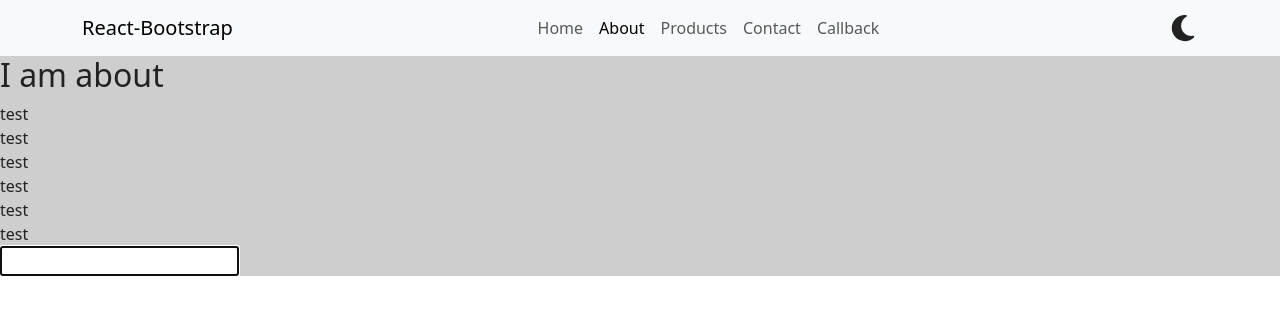
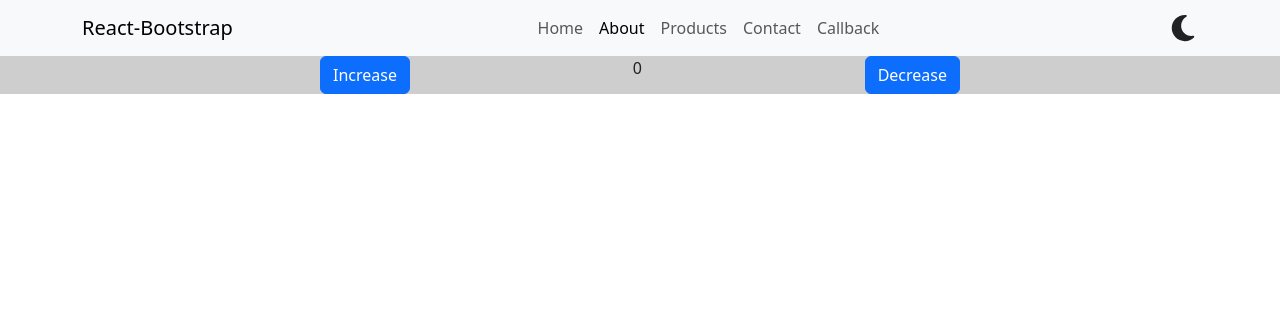
Before and after one commit to Mohamed-Ahmed10/kimit_140, a React (Vite) app: page /about in a window 1280 px wide. Shown: the top 314 px of the page. Built offline with nearby package versions, Linux system fonts and the light colour scheme.

Commit message:
Last session

```diff
--- a/package.json
+++ b/package.json
@@ -15,7 +15,9 @@
     "react-bootstrap": "^2.10.2",
     "react-dom": "^18.2.0",
     "react-icons": "^5.0.1",
+    "react-redux": "^9.1.2",
     "react-router-dom": "^6.22.3",
+    "redux": "^5.0.1",
     "sass": "^1.72.0",
     "sweetalert2": "^11.10.7"
   },
--- a/src/main.jsx
+++ b/src/main.jsx
@@ -6,11 +6,16 @@ import 'bootstrap/dist/css/bootstrap.min.css';
 import 'sweetalert2/src/sweetalert2.scss'
 import { BrowserRouter } from "react-router-dom"
 import ThemeProvider from './context/ThemeContext.jsx';
+import { Provider } from 'react-redux';
+import store from './redux/store.js';
+
 ReactDOM.createRoot(document.getElementById('root')).render(
   <React.StrictMode>
     <BrowserRouter>
       <ThemeProvider>
+        <Provider store={store}>
         <App />
+        </Provider>
       </ThemeProvider>
     </BrowserRouter>
   </React.StrictMode>
--- /dev/null
+++ b/src/redux/actions/types.js
@@ -0,0 +1,2 @@
+export const INCREMENT = "INCREMENT";
+export const DECREMENT = "DECREMENT";
--- /dev/null
+++ b/src/redux/reducers/counterReducer.js
@@ -0,0 +1,16 @@
+import { INCREMENT, DECREMENT } from "../actions/types";
+
+export default function counterReducer(state = { counter: 0 }, action) {
+    switch (action.type) {
+        case INCREMENT:
+            return { ...state, counter: state.counter + 1 };
+        case DECREMENT:
+            return { ...state, counter: state.counter - 1 };
+        case 'ADD_BY_AMOUNT':
+            return { ...state, counter: state.counter + action.payload };
+        case 'DECREASE_BY_AMOUNT':
+            return { ...state, counter: state.counter - action.payload };
+        default:
+            return state
+    }
+}
--- /dev/null
+++ b/src/redux/store.js
@@ -0,0 +1,6 @@
+import counterReducer from "./reducers/counterReducer";
+import { createStore } from "redux"
+
+const store = createStore(counterReducer)
+
+export default store
--- a/src/views/About.jsx
+++ b/src/views/About.jsx
@@ -1,35 +1,32 @@
-// import { useContext } from "react";
-// import { ProductsContext } from "../App";
-
-import { useRef, useEffect } from "react";
+// import { useState } from "react";
+import { Button } from "react-bootstrap";
+import { useDispatch, useSelector } from "react-redux";
 
 export default function About() {
 
+    // const [count, setCount] = useState(0)
+    const countState = useSelector((state) => state.counter)
+    const dispatch = useDispatch()
 
-    var inputRef = useRef();
+    let increase = () => {
+        // setCount(count + 1)
+        dispatch({
+            type: 'INCREMENT'
+        })
+    }
 
-
-    var parent = useRef();
-
-
-    useEffect(() => {
-        inputRef.current.focus()
-        console.log(parent.current.children)
-    }, [])
+    let decrease = () => {
+        // setCount(count - 1)
+        dispatch({
+            type: 'DECREMENT'
+        })
+    }
 
     return (
-        <div>
-            <h2>I am about</h2>
-            <div ref={parent} id="hello">
-                <div className="test">test</div>
-                <div className="test">test</div>
-                <div className="test">test</div>
-                <div className="test">test</div>
-                <div className="test">test</div>
-                <div className="test">test</div>
-            </div>
-
-            <input type="text" ref={inputRef} />
+        <div className="d-flex justify-content-between w-50 m-auto">
+            <Button variant="primary" onClick={increase}>Increase</Button>
+            <div>{countState}</div>
+            <Button variant="primary" onClick={decrease}>Decrease</Button>
         </div>
     );
 }
--- a/src/views/Home.jsx
+++ b/src/views/Home.jsx
@@ -1,8 +1,10 @@
 import { Card, Button } from 'react-bootstrap';
 import { CiMail } from "react-icons/ci";
+import { useSelector } from 'react-redux';
 
 
 export default function Home() {
+    const counterState = useSelector(state => state.counter)
 
     return (
         <div className="homeContent">
@@ -19,6 +21,7 @@ export default function Home() {
                     <Button variant="primary">Go somewhere</Button>
                 </Card.Body>
             </Card>
+            {counterState}
         </div>
     )
 }
```
Also changed, not shown: 1 other file (tests, documents, lock files or other folders).
